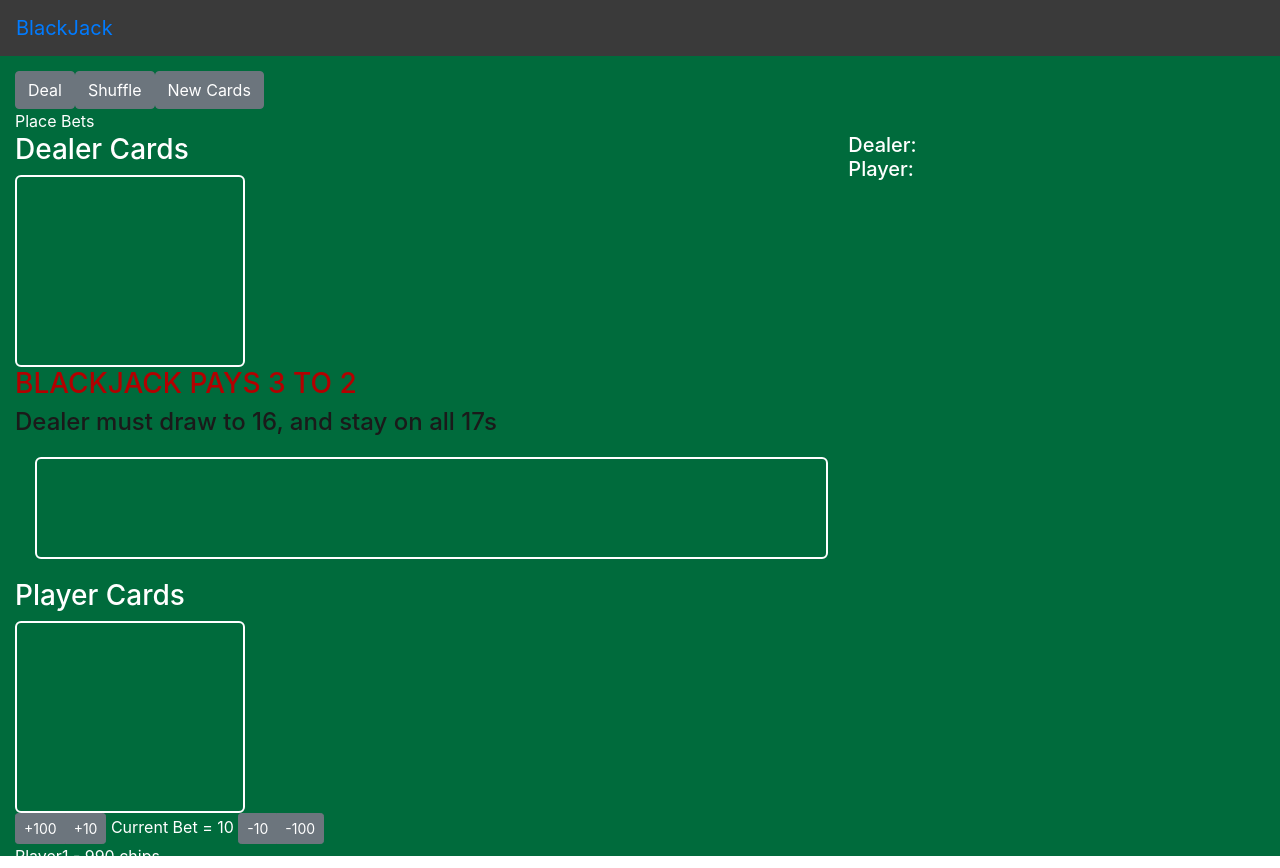
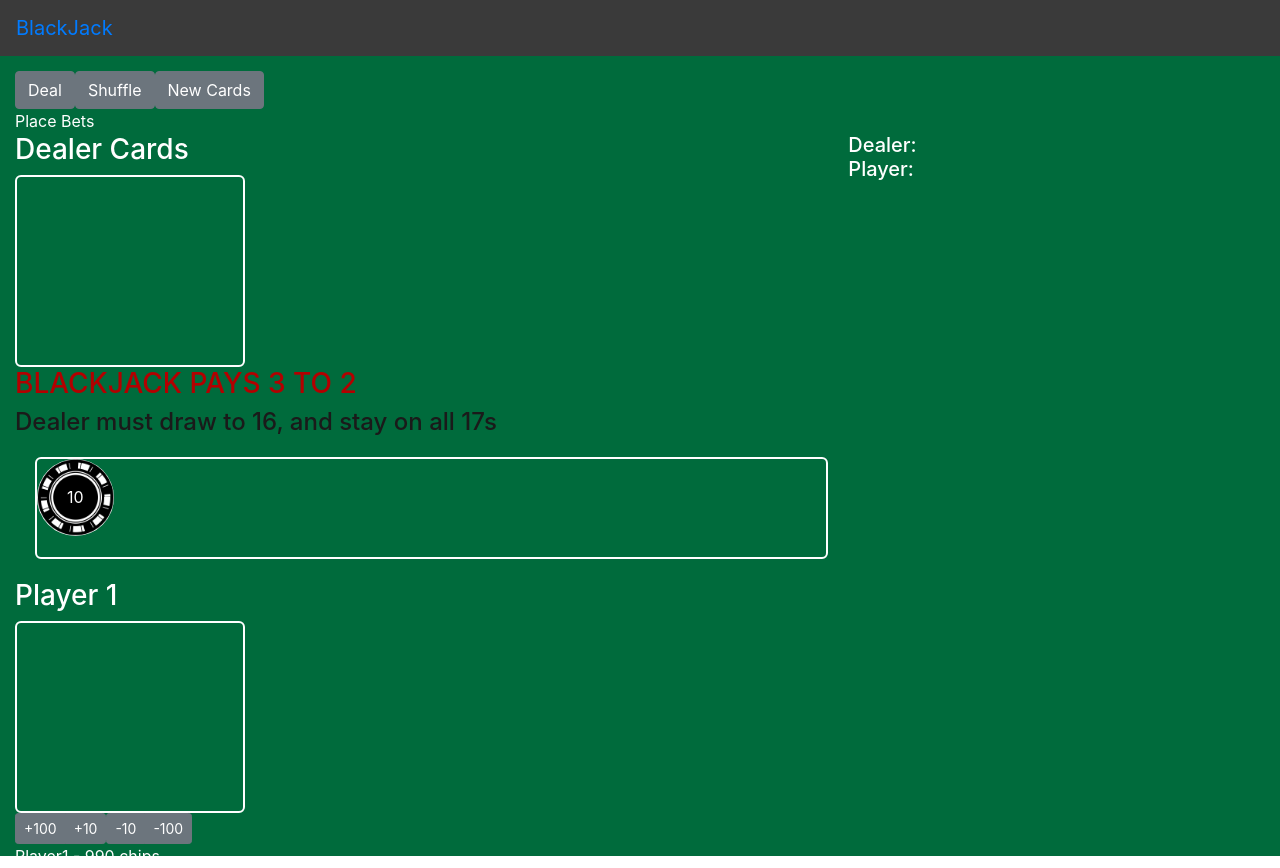
Before and after one commit to jer244/BlackJack, an Angular app: page /play in a window 1280 px wide. Built offline with nearby package versions, Linux system fonts and the light colour scheme; no server answers.

Commit message:
create bet area

```diff
--- a/src/app/gameboard/gameboard.component.html
+++ b/src/app/gameboard/gameboard.component.html
@@ -18,10 +18,10 @@
       <h3 class="red-felt-lettering">BLACKJACK PAYS 3 TO 2</h3>
       <h4 class="black-felt-lettering">Dealer must draw to 16, and stay on all 17s</h4>
       <div class="place-bet-area">
-
+         <div class="coin-display">{{players[1].currentBet}}</div>
       </div>
       <h3>
-        Player Cards
+        Player 1
       </h3>
       <div class="card-display-area">
         <bj-display-hand *ngIf="hands" [dealerHand]='false' [cards]='hands[1].cards' [count]='hands[1].count' [hasAce]="hands[1].hasAce"></bj-display-hand>
@@ -32,7 +32,6 @@
           <button type="button" class="btn btn-secondary" (click)="playerBet('add100')">+100</button>
           <button type="button" class="btn btn-secondary" (click)="playerBet('add10')">+10</button>
         </div>
-        Current Bet = {{players[1].currentBet}}
         <div *ngIf="action==-1" class="btn-group btn-group-sm" role="group" aria-label="Basic example">
           <button type="button" class="btn btn-secondary" (click)="playerBet('sub10')">-10</button>
           <button type="button" class="btn btn-secondary" (click)="playerBet('sub100')">-100</button>
--- a/src/app/gameboard/gameboard.component.scss
+++ b/src/app/gameboard/gameboard.component.scss
@@ -20,6 +20,17 @@
     margin: 20px;
 }
 
+.coin-display{
+    border-radius: 50%;
+    background-image: url('../../assets/pokerchip2.png');
+    background-color: white;
+    background-size: cover;
+    width: 6vw;
+    height: 6vw;
+    text-align: center;
+    padding-top: 2vw;
+
+}
 .red-felt-lettering{
     color: #b30000;
 }
```
Also changed, not shown: src/assets/pokerchip.png (added), src/assets/pokerchip2.png (added).
